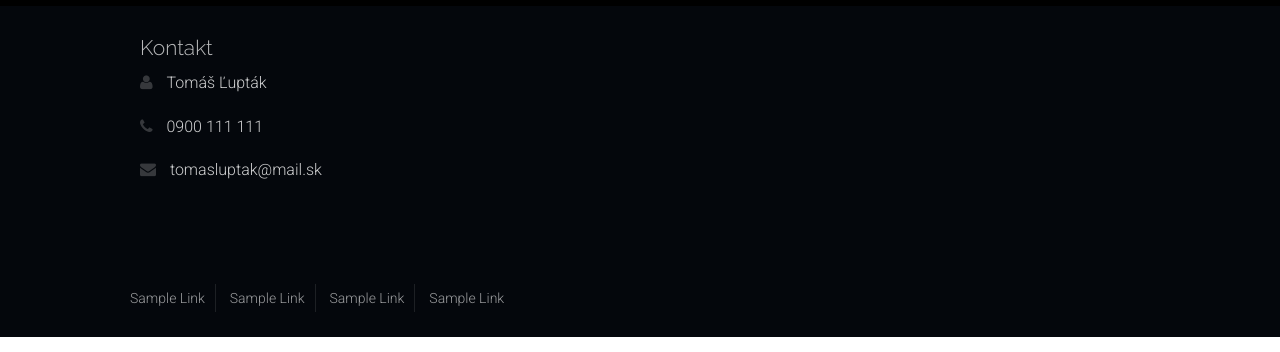
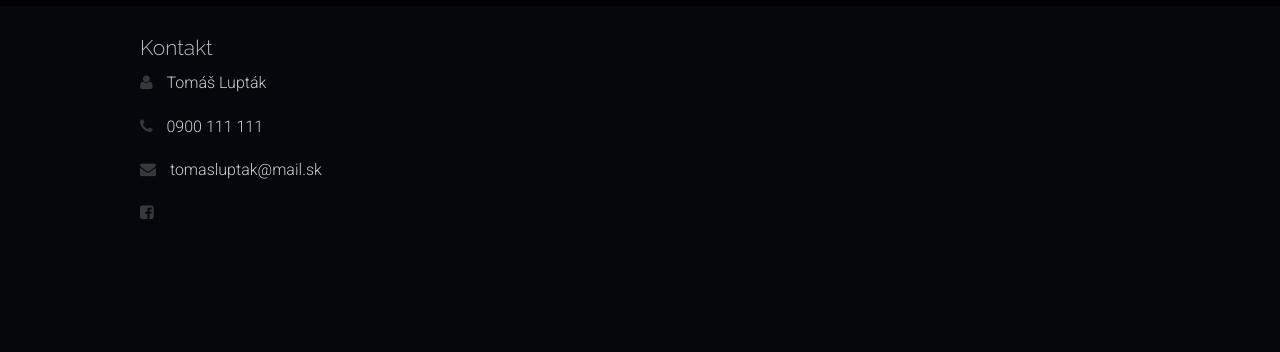
Before and after one commit to andrejZ7/GentlemenTrioWebPage, a plain HTML site: page HTML/index.html in a window 1280 px wide. Shown: the part 2617-2969 px from the top of the page. Drawn offline with Linux system fonts and the light colour scheme.

Commit message:
odstraneny footer a pridany odkaz na FB

```diff
--- a/HTML/index.html
+++ b/HTML/index.html
@@ -444,9 +444,11 @@
                     <!-- Disclaimer -->
                     <div class="col-md-6 margin-bottom-30">
                         <h3 class="margin-bottom-10">Kontakt</h3>
-                        <p> <i class="fa-user fa-1x color-primary-lighter"></i> Tomáš Ľupták</p>
+                        <p> <i class="fa-user fa-1x color-primary-lighter"></i> Tomáš Lupták</p>
                         <p> <i class="fa-phone fa-1x color-primary-lighter"></i> 0900 111 111</p>
                         <p> <i class="fa-envelope fa-1x color-primary-lighter"></i> tomasluptak@mail.sk</p>
+                        <p> <a class="fa-facebook-square fa-1x color-primary-lighter"
+                               href="https://www.facebook.com/gentlementrio"></a></p>
 
                     </div>
                     <!-- End Disclaimer -->
@@ -498,12 +500,17 @@
         </div>
         <!-- Footer -->
         <div id="footer" class="background-dark text-light">
-            <div class="container no-padding">
-                <div class="row">
+            <!--div class="container no-padding">
+                <div class="row"-->
                     <!-- Footer Menu -->
-                    <div id="footermenu" class="col-md-8">
+                    <!--div id="footermenu" class="col-md-8">
                         <ul class="list-unstyled list-inline">
                             <li>
+                                <a href="https://www.facebook.com/gentlementrio"
+                                   class="fa-facebook-square fa-1x color-primary-lighter">
+                                </a>
+                            </li>
+                            <!--li>
                                 <a href="#" target="_blank">Sample Link</a>
                             </li>
                             <li>
@@ -511,11 +518,8 @@
                             </li>
                             <li>
                                 <a href="#" target="_blank">Sample Link</a>
-                            </li>
-                            <li>
-                                <a href="#" target="_blank">Sample Link</a>
-                            </li>
-                        </ul>
+                            </li-->
+                        <!--/ul>
                     </div>
                     <!-- End Footer Menu -->
                     <!-- Copyright -->
@@ -523,7 +527,7 @@
                         <p class="pull-right">(c) 2014 Your Copyright Info</p>
                     </div>
                     <!-- End Copyright -->
-                </div>
+                <!--/div>
             </div>
             <!-- End Footer -->
             <!-- JS -->
```
